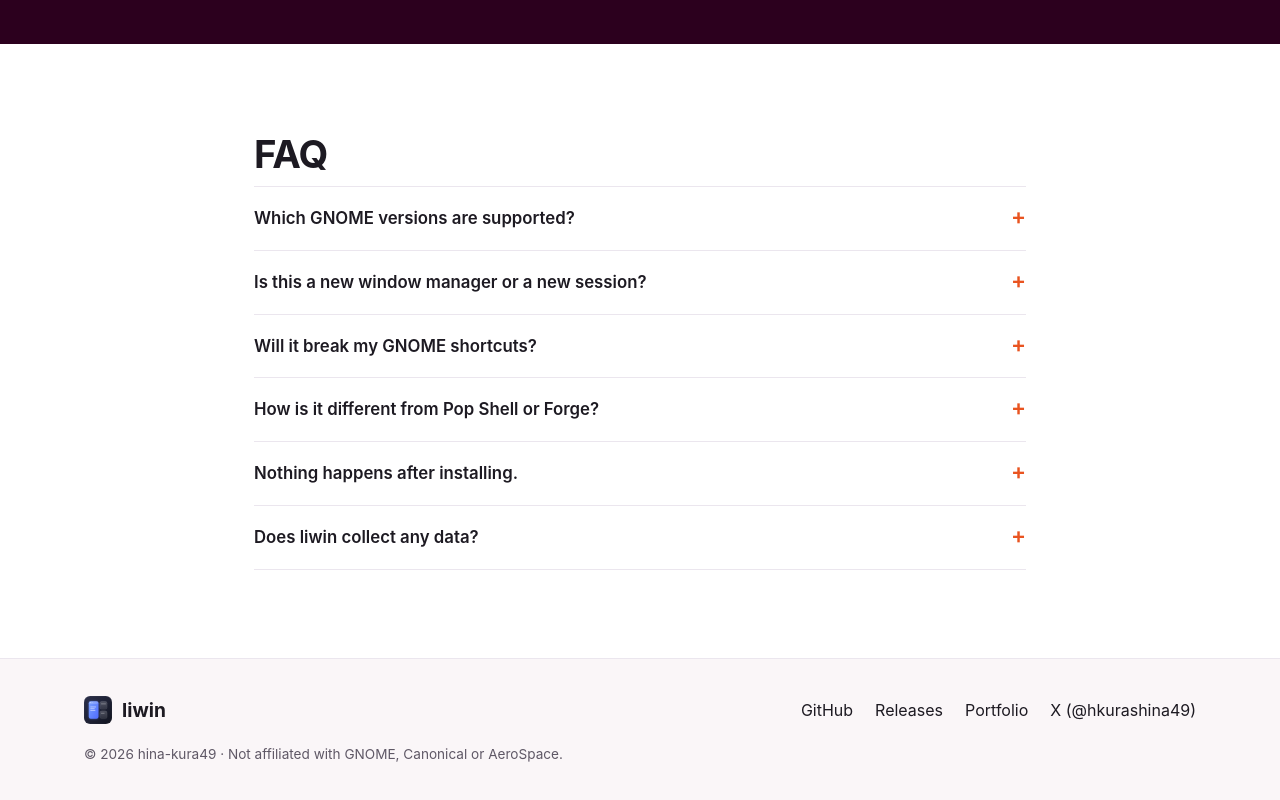
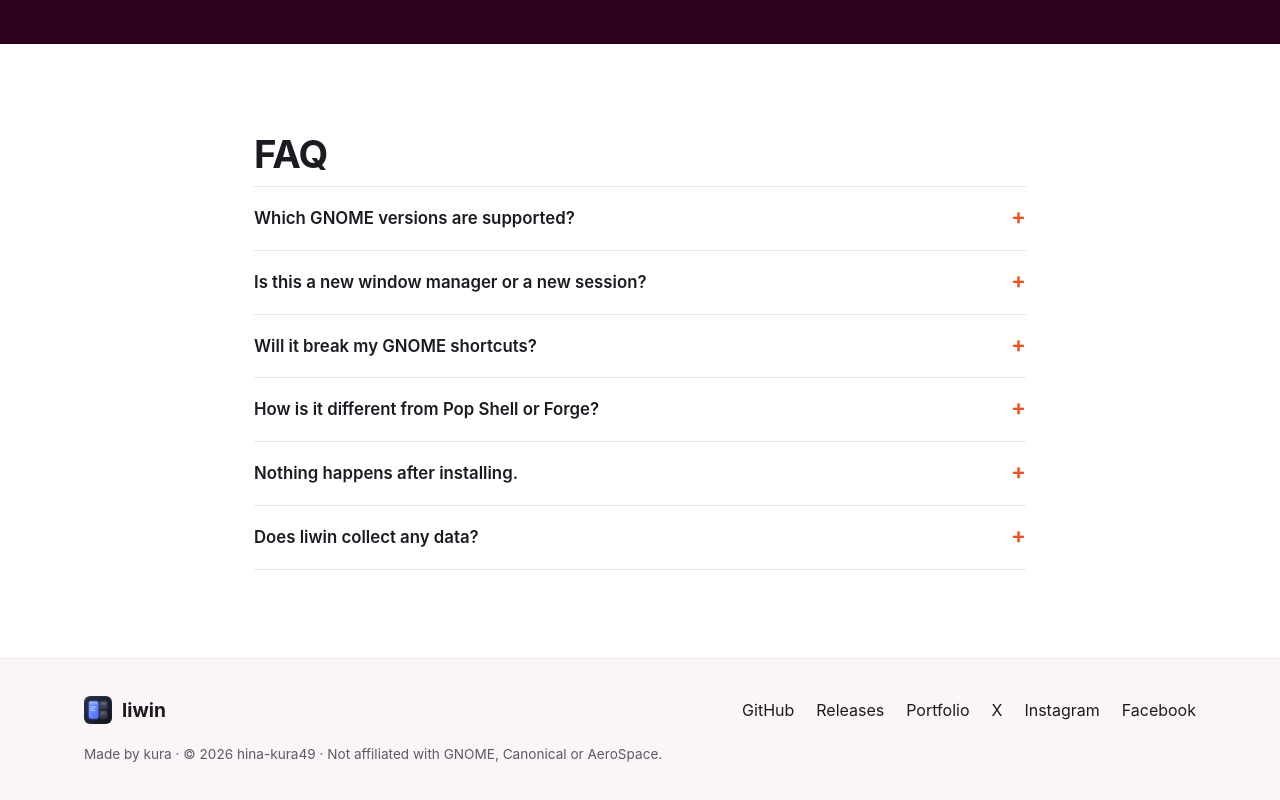
Before and after one commit to hina-kura49/liwin, a plain HTML site: page site/index.html in a window 1280 px wide. Shown: the part 4042-4842 px from the top of the page. Drawn offline with Linux system fonts and the light colour scheme.

Commit message:
docs: link the author's social accounts on the product page and README (#22)
Adds X, Instagram and Facebook next to GitHub and the portfolio in the
product page footer, and an Author section at the bottom of the README.

---------

Co-authored-by: Kurashina Hinata <237669530+hina-kura49@users.noreply.github.com>

```diff
--- a/site/index.html
+++ b/site/index.html
@@ -238,9 +238,11 @@ liwin-daemon &amp;   <span class="c"># or start it from a systemd user unit</spa
         <a href="https://github.com/hina-kura49/liwin">GitHub</a>
         <a href="https://github.com/hina-kura49/liwin/releases/latest">Releases</a>
         <a href="https://hina-kura49.github.io/portfolio/">Portfolio</a>
-        <a href="https://x.com/hkurashina49">X (@hkurashina49)</a>
+        <a href="https://x.com/hkurashina49" rel="me">X</a>
+        <a href="https://www.instagram.com/hina_kura49/" rel="me">Instagram</a>
+        <a href="https://www.facebook.com/profile.php?id=61597175063829" rel="me">Facebook</a>
       </nav>
-      <p class="muted">© 2026 hina-kura49 · Not affiliated with GNOME, Canonical or AeroSpace.</p>
+      <p class="muted">Made by kura · © 2026 hina-kura49 · Not affiliated with GNOME, Canonical or AeroSpace.</p>
     </div>
   </footer>
 </body>
--- a/site/style.css
+++ b/site/style.css
@@ -152,7 +152,7 @@ details p { margin: 12px 0 0; color: var(--muted); }
 /* footer */
 .footer { border-top: 1px solid var(--line); padding: 36px 0 44px; background: var(--tint); }
 .footer-inner { display: flex; flex-wrap: wrap; align-items: center; justify-content: space-between; gap: 18px; }
-.footer nav { display: flex; flex-wrap: wrap; gap: 22px; }
+.footer nav { display: flex; flex-wrap: wrap; gap: 8px 22px; }
 .footer nav a { color: var(--ink); text-decoration: none; }
 .footer nav a:hover { color: var(--orange); }
 .muted { color: var(--muted); font-size: .85rem; margin: 0; width: 100%; }
```
Also changed, not shown: README.md.
